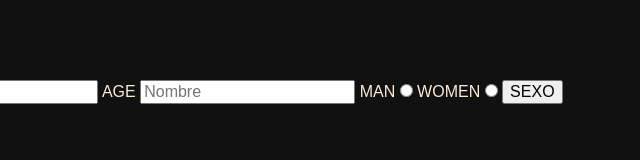
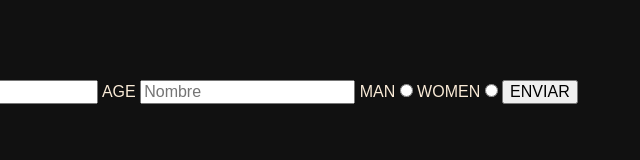
Before and after one commit to AlbertoBenito/formularios, a website built with Vite: page src/index.html in a window 1280 px wide. Shown: the full height of the page, 178-818 px from the left. Built offline with nearby package versions, Linux system fonts and the light colour scheme; some packages are replaced by stand-ins of ours.

```diff
--- a/src/index.html
+++ b/src/index.html
@@ -20,7 +20,7 @@
       <input type="radio" id="gender" id="gender-man">
       <label for="gender-women">WOMEN</label>
       <input type="radio" id="gender" id="gender-women">
-      <input type="submit" value="SEXO">
+      <input type="submit" value="ENVIAR">
 
     </form>
     <script type="module" src="./js/index.js"></script>
```
